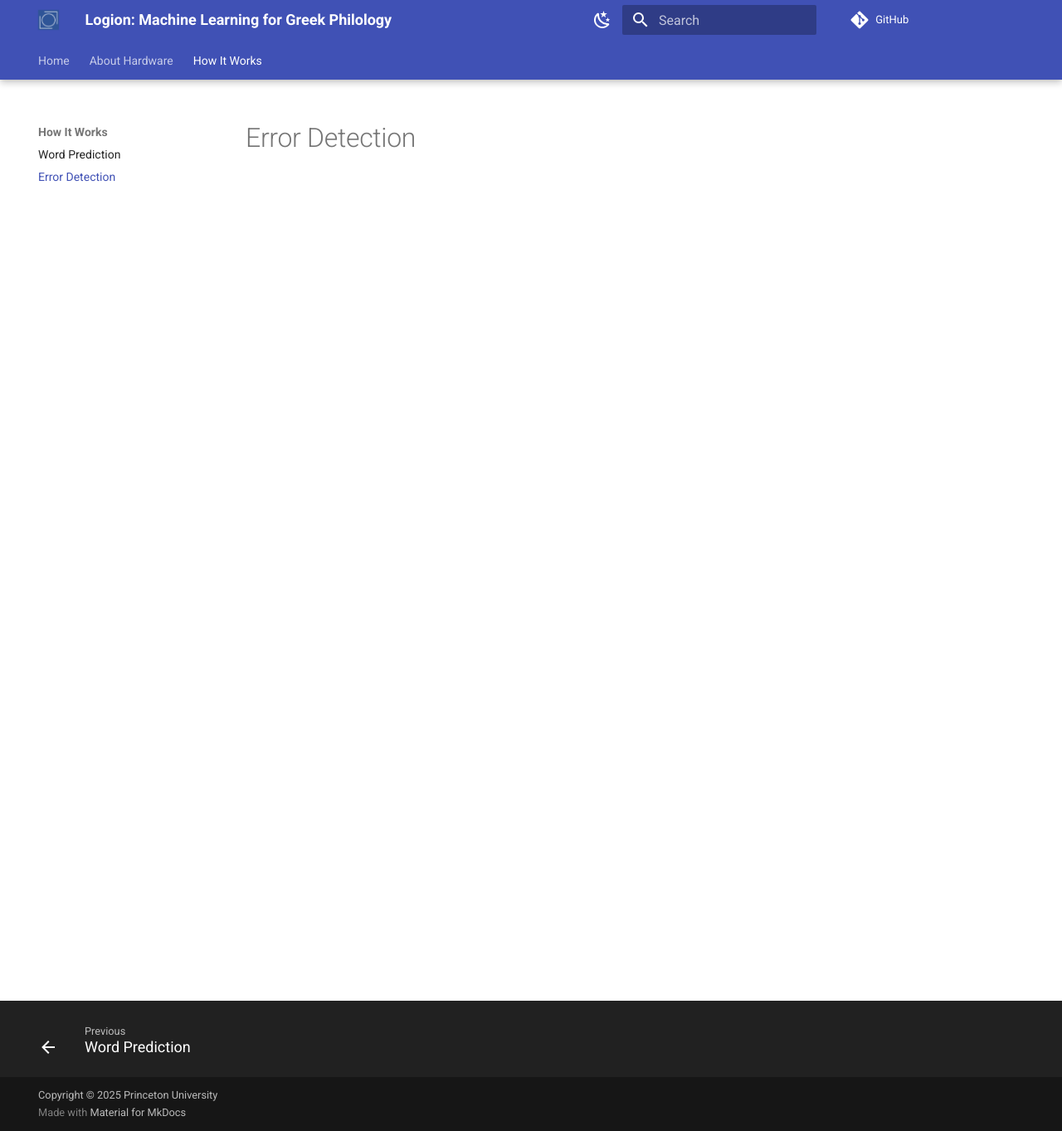
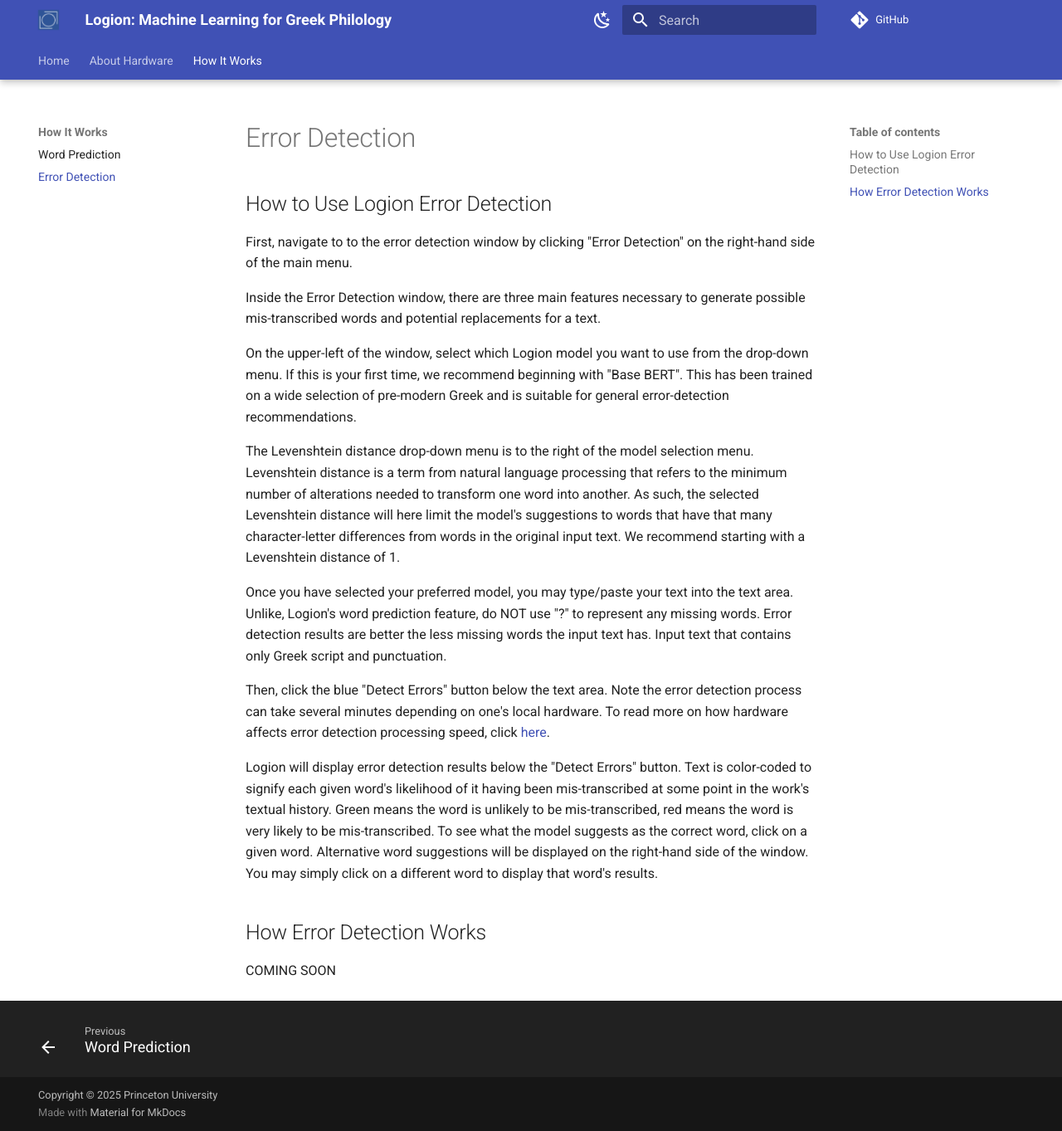
Before and after one commit to princeton-logion/logion-app, an MkDocs documentation site: the page built from docs/how/detection.md, in a window 1280 px wide and 1363 px high. Shown: the whole window at 83% size. Built offline with MkDocs 1.6.1 and Material for MkDocs 9.7.7, drawn with Linux system fonts in a browser that asks for light colours; comment, search, counter and statistics services are not loaded.

Commit message:
update docs

```diff
--- a/docs/how/detection.md
+++ b/docs/how/detection.md
@@ -1 +1,21 @@
 # Error Detection
+
+## How to Use Logion Error Detection
+
+First, navigate to to the error detection window by clicking "Error Detection" on the right-hand side of the main menu.
+
+Inside the Error Detection window, there are three main features necessary to generate possible mis-transcribed words and potential replacements for a text.
+
+On the upper-left of the window, select which Logion model you want to use from the drop-down menu. If this is your first time, we recommend beginning with "Base BERT". This has been trained on a wide selection of pre-modern Greek and is suitable for general error-detection recommendations.
+
+The Levenshtein distance drop-down menu is to the right of the model selection menu. Levenshtein distance is a term from natural language processing that refers to the minimum number of alterations needed to transform one word into another. As such, the selected Levenshtein distance will here limit the model's suggestions to words that have that many character-letter differences from words in the original input text. We recommend starting with a Levenshtein distance of 1.
+
+Once you have selected your preferred model, you may type/paste your text into the text area. Unlike, Logion's word prediction feature, do NOT use "?" to represent any missing words. Error detection results are better the less missing words the input text has. Input text that contains only Greek script and punctuation.
+
+Then, click the blue "Detect Errors" button below the text area. Note the error detection process can take several minutes depending on one's local hardware. To read more on how hardware affects error detection processing speed, click [here]().
+
+Logion will display error detection results below the "Detect Errors" button. Text is color-coded to signify each given word's likelihood of it having been mis-transcribed at some point in the work's textual history. Green means the word is unlikely to be mis-transcribed, red means the word is very likely to be mis-transcribed. To see what the model suggests as the correct word, click on a given word. Alternative word suggestions will be displayed on the right-hand side of the window. You may simply click on a different word to display that word's results.
+
+## How Error Detection Works
+
+COMING SOON
```
Also changed, not shown: docs/how/prediction.md (+16 -0 lines), 7 other files.
